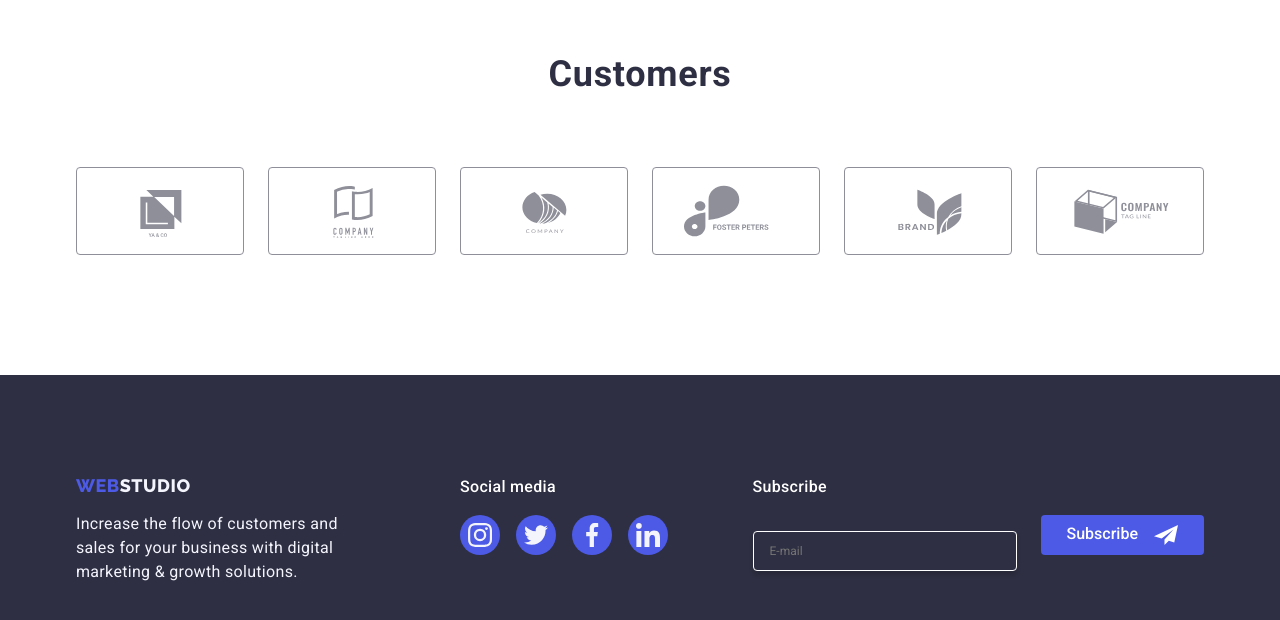
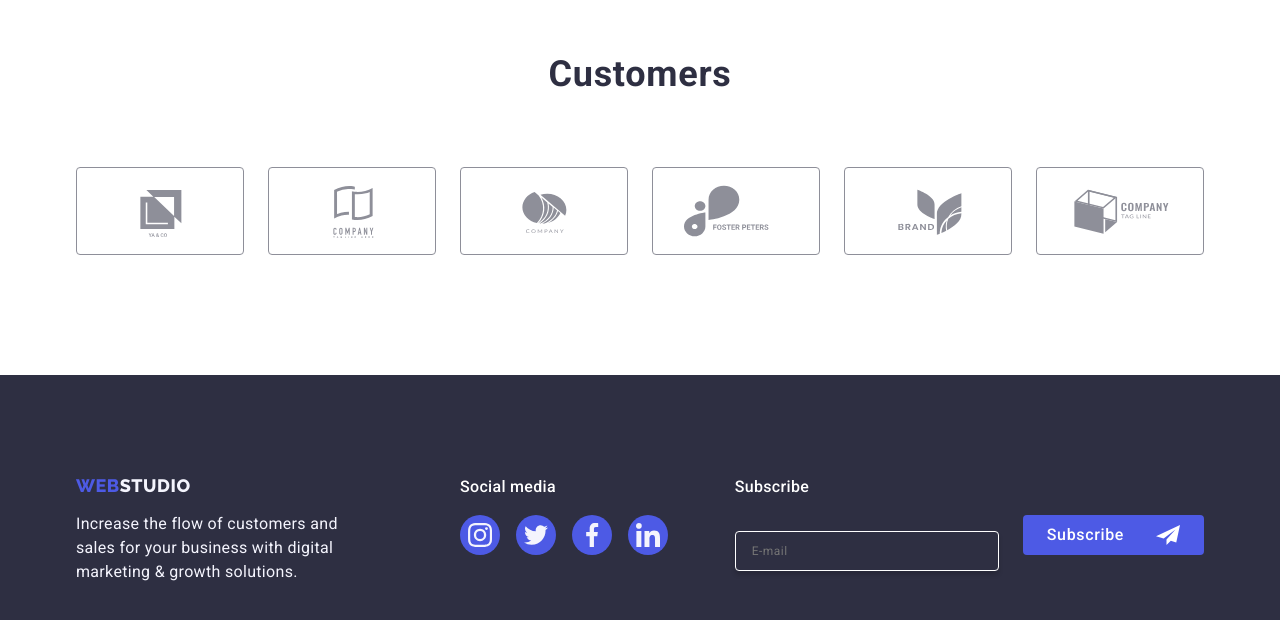
Before and after one commit to KamaWalk/goit-homework-06, a plain HTML site: page index.html in a window 1280 px wide. Shown: the part 2546-3166 px from the top of the page. Drawn offline with nearby package versions, Linux system fonts and the light colour scheme.

Commit message:
footer update

```diff
--- a/css/styles.css
+++ b/css/styles.css
@@ -271,13 +271,17 @@ justify-content: center;
 align-items: center;
 gap: 16px;
 border-radius: 4px;
-border-color: transparent;
+border: none;
 
 text-align: center;
 color: var(--white-background);
 font-weight: 500;
 max-height: 40px;
+min-width: 165px;
 margin: 0 auto;
+line-height: 1.5;
+letter-spacing: 0.04em;
+cursor: pointer;
 }
 
 .subscribe-button:hover,
@@ -286,8 +290,9 @@ margin: 0 auto;
     box-shadow: 0px 4px 4px 0px rgba(0, 0, 0, 0.15);
 }
 
-.icon-frame-3 {
+.icon-frame {
   color: var(--white-background);
+  margin-left: 16px;
 }
 
 .email-subscribe-label {
@@ -297,11 +302,25 @@ margin: 0 auto;
 }
 
 .email-subscribe-input {
-  background-color: var(--dark);
+  width: 264px;
+  height: 40px;
+  border: 1px solid var(--white-background);
+  background-color: transparent;
+  font-size: 12px;
+  line-height: 1.5;
+  letter-spacing: 0.04em;
+  padding-left: 16px;
+  box-shadow: 0px 4px 4px 0px rgba(0, 0, 0, 0.15);
   border-radius: 4px;
-border: 1px solid var(--white-background);
-box-shadow: 0px 4px 4px 0px rgba(0, 0, 0, 0.15);
-margin-top: 16px;
+  color: var(--white-background);
+}
+
+.footer-form input[placeholder] {
+  color: var(--white-background);
+}
+
+.footer-form-label {
+
 }
 
 /* INDEX PAGE */
--- a/index.html
+++ b/index.html
@@ -545,7 +545,7 @@
             digital marketing & growth solutions.
           </p>
         </div>
-        <!-- ________________________________________________SOCIAL MEDIA FOOTER -->
+        <!-- ________________________________________________SOCIAL MEDIA FOOTER_______ -->
         <div>
           <p class="social-media-text">Social media</p>
           <ul class="list sm-icons-footer">
@@ -607,23 +607,22 @@
             </li>
           </ul>
         </div>
+        <!-- ___________________________________________________________FORM ___________-->
         <div class="footer-form-div">
           <p class="email-subscribe-label">Subscribe</p>
           <form class="footer-form">
-            <div class="footer-email-input">
-              <label for="email-subscribe">
+            <label for="email-subscribe" class="footer-form-label">
               <input
                 class="email-subscribe-input"
                 id="email-subscribe"
                 type="email"
-                  name="email"
+                name="user-email"
                 placeholder="E-mail"
             /></label>
-            </div>
             <button type="submit" class="subscribe-button">
               Subscribe
               <svg
-                class="icon-frame-3"
+                class="icon-frame"
                 xmlns="http://www.w3.org/2000/svg"
                 width="24"
                 height="24"
@@ -636,6 +635,7 @@
         </div>
       </div>
     </footer>
+    <!-- ___________________________________________________ M O D A L ____________________-->
     <div class="backdrop is-hidden" data-modal>
       <div class="modal">
         <button type="button" class="close-button" data-modal-close>
```
Also changed, not shown: portfolio.html (+5 -6 lines). Lines whose indentation alone changed are shown as unchanged.
